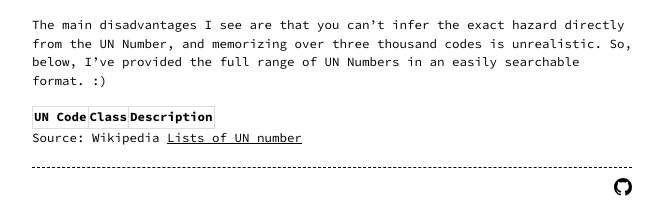
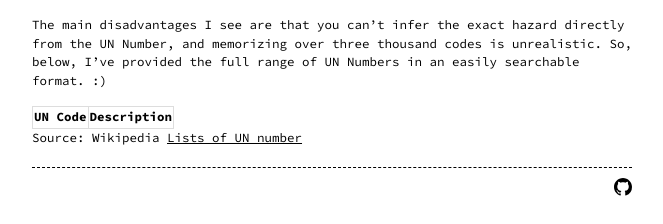
Before and after one commit to Nico-Casarin/ncasa-site, a Jekyll site: the page built from _posts/2024-10-27-UN_codes.markdown, in a window 1280 px wide. Shown: the part 673-897 px from the top of the page, without its empty margins (308-971 px from the left). Built offline with Jekyll 4.4.1, drawn with Linux system fonts in a browser that asks for light colours; a style sheet for code colours, icons or effects is not loaded.

Commit message:
Link to GH, removed column in UN codes table

```diff
--- a/_includes/footer.html
+++ b/_includes/footer.html
@@ -20,7 +20,7 @@
 </svg>
 <footer>
     {{ site.footer }}
-    <a class="github-link" href="https://github.com/">
+    <a class="github-link" href="https://github.com/Nico-Casarin">
         <svg class="bi" width="18" height="18">
             <use xlink:href="#github"></use>
         </svg>
--- a/_posts/2024-10-27-UN_codes.markdown
+++ b/_posts/2024-10-27-UN_codes.markdown
@@ -29,7 +29,7 @@
     <thead>
       <tr>
         <th data-field="UN_Code">UN Code</th>
-        <th data-field="Class">Class</th>
+       <!-- <th data-field="Class">Class</th> -->
         <th data-field="Description">Description</th>
       </tr>
     </thead>
```
